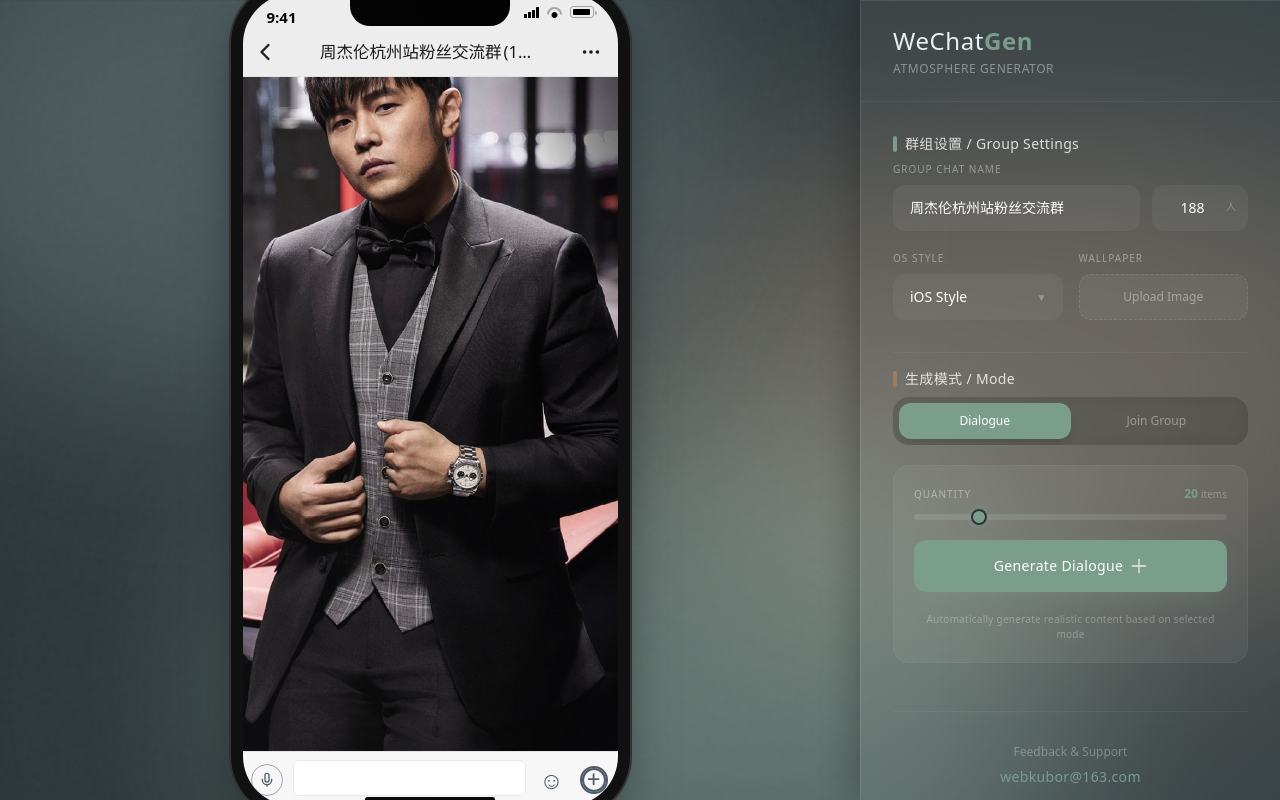
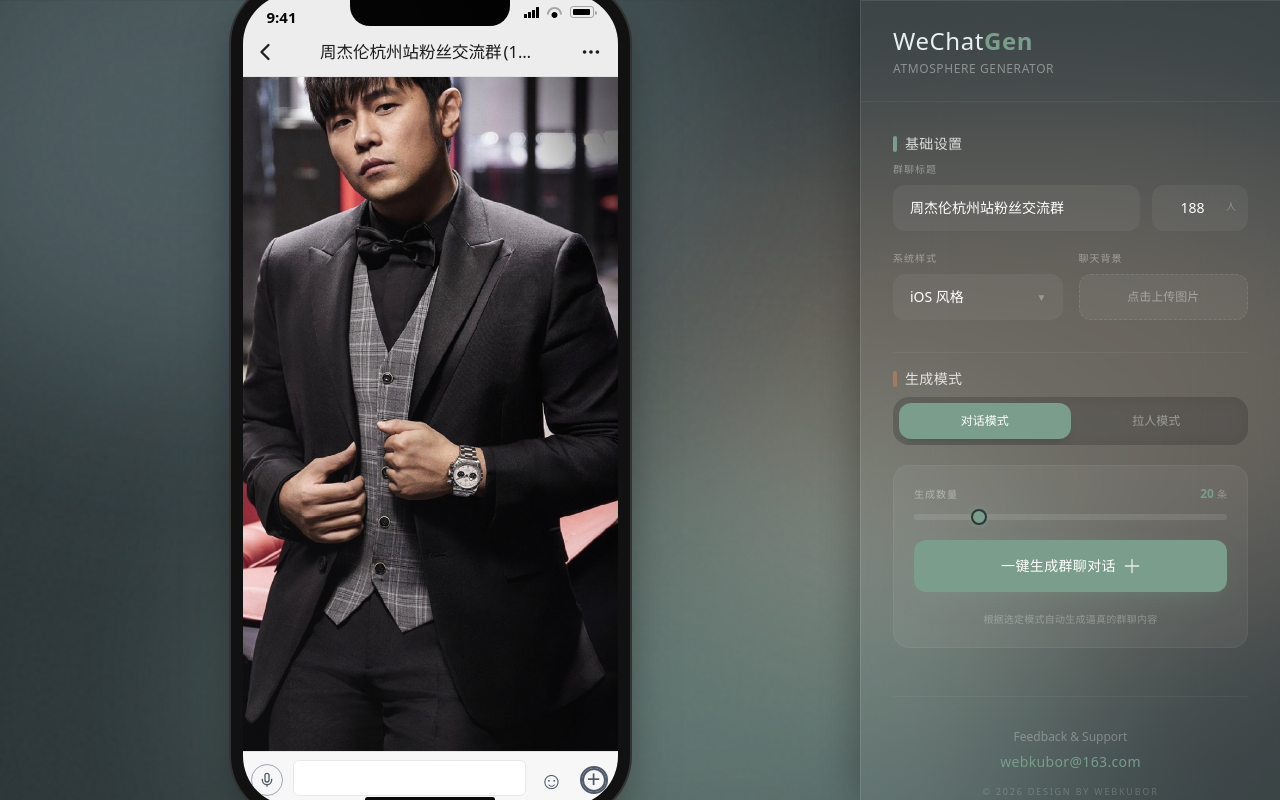
Before and after one commit to webkubor/wechat-chat-gen, a Vue app: page / in a window 1280 px wide. Built offline with nearby package versions, Linux system fonts and the light colour scheme.

Commit message:
feat(ConfigPanel): 将界面文本从英文翻译为中文

```diff
--- a/src/components/ConfigPanel.vue
+++ b/src/components/ConfigPanel.vue
@@ -33,11 +33,11 @@
     <div class="space-y-5">
       <div class="flex items-center gap-2 mb-2">
          <div class="w-1 h-4 bg-[#7A9D8C] rounded-full"></div>
-         <h3 class="text-sm font-medium text-white/80 tracking-wide">群组设置 / Group Settings</h3>
+         <h3 class="text-sm font-medium text-white/80 tracking-wide">基础设置</h3>
       </div>
 
       <div class="group">
-        <label class="block text-[10px] font-medium text-white/40 uppercase tracking-widest mb-2 group-focus-within:text-[#7A9D8C] transition-colors">Group Chat Name</label>
+        <label class="block text-[10px] font-medium text-white/40 uppercase tracking-widest mb-2 group-focus-within:text-[#7A9D8C] transition-colors">群聊标题</label>
         <div class="flex gap-3">
           <input
             v-model="chatStore.groupTitle"
@@ -59,19 +59,19 @@
 
       <div class="grid grid-cols-2 gap-4">
         <div class="group">
-          <label class="block text-[10px] font-medium text-white/40 uppercase tracking-widest mb-2 group-focus-within:text-[#7A9D8C] transition-colors">OS Style</label>
+          <label class="block text-[10px] font-medium text-white/40 uppercase tracking-widest mb-2 group-focus-within:text-[#7A9D8C] transition-colors">系统样式</label>
           <div class="relative">
             <select v-model="chatStore.deviceType" class="w-full appearance-none bg-white/5 hover:bg-white/10 border border-transparent focus:border-[#7A9D8C]/50 rounded-xl px-4 py-3 text-sm text-white focus:outline-none focus:ring-4 focus:ring-[#7A9D8C]/10 transition-all duration-300 cursor-pointer">
-              <option value="ios" class="text-gray-900">iOS Style</option>
-              <option value="android" class="text-gray-900">Android Style</option>
+              <option value="ios" class="text-gray-900">iOS 风格</option>
+              <option value="android" class="text-gray-900">Android 风格</option>
             </select>
             <div class="absolute right-4 top-4 pointer-events-none text-white/30 text-[10px]">▼</div>
           </div>
         </div>
         <div>
-          <label class="block text-[10px] font-medium text-white/40 uppercase tracking-widest mb-2">Wallpaper</label>
+          <label class="block text-[10px] font-medium text-white/40 uppercase tracking-widest mb-2">聊天背景</label>
           <label class="flex items-center justify-center w-full h-[46px] bg-white/5 hover:bg-white/10 border border-white/10 border-dashed rounded-xl cursor-pointer transition-all duration-300 group hover:border-[#7A9D8C]/50">
-            <span class="text-xs text-white/40 group-hover:text-[#7A9D8C] transition-colors">Upload Image</span>
+            <span class="text-xs text-white/40 group-hover:text-[#7A9D8C] transition-colors">点击上传图片</span>
             <input type="file" @change="handleBgUpload" accept="image/*" class="hidden" />
           </label>
         </div>
@@ -82,7 +82,7 @@
     <div class="space-y-5 pt-4 border-t border-white/5">
       <div class="flex items-center gap-2 mb-2">
          <div class="w-1 h-4 bg-[#A27B5C] rounded-full"></div>
-         <h3 class="text-sm font-medium text-white/80 tracking-wide">生成模式 / Mode</h3>
+         <h3 class="text-sm font-medium text-white/80 tracking-wide">生成模式</h3>
       </div>
 
       <!-- Mode Switcher (Glass Pill) -->
@@ -92,14 +92,14 @@
           class="flex-1 py-2.5 rounded-xl text-xs font-medium transition-all duration-500 relative z-10"
           :class="currentMode === 'chat' ? 'text-white shadow-lg' : 'text-white/40 hover:text-white/60'"
         >
-          Dialogue
+          对话模式
         </button>
         <button
           @click="currentMode = 'join'"
           class="flex-1 py-2.5 rounded-xl text-xs font-medium transition-all duration-500 relative z-10"
           :class="currentMode === 'join' ? 'text-white shadow-lg' : 'text-white/40 hover:text-white/60'"
         >
-          Join Group
+          拉人模式
         </button>
 
         <!-- Animated Background Pill -->
@@ -113,8 +113,8 @@
       <div class="p-5 bg-white/5 rounded-2xl border border-white/5 space-y-5">
         <div>
           <div class="flex justify-between items-end mb-3">
-             <label class="text-[10px] font-medium text-white/40 uppercase tracking-widest">Quantity</label>
-             <span class="text-xs font-bold text-[#7A9D8C]">{{ genCount }} <span class="text-[10px] font-normal text-white/30">items</span></span>
+             <label class="text-[10px] font-medium text-white/40 uppercase tracking-widest">生成数量</label>
+             <span class="text-xs font-bold text-[#7A9D8C]">{{ genCount }} <span class="text-[10px] font-normal text-white/30">条</span></span>
           </div>
           <div class="flex items-center gap-4">
             <input
@@ -129,15 +129,15 @@
           @click="handleGenerate"
           class="w-full py-4 bg-[#7A9D8C] hover:bg-[#6B8E78] text-white rounded-xl font-medium text-sm shadow-[0_10px_30px_-10px_rgba(122,157,140,0.4)] hover:shadow-[0_15px_35px_-10px_rgba(122,157,140,0.5)] transition-all duration-300 transform hover:-translate-y-0.5 active:translate-y-0 active:scale-[0.98] flex items-center justify-center gap-2 tracking-wide"
         >
-          <span v-if="currentMode === 'chat'">Generate Dialogue</span>
-          <span v-else>Generate Join Logs</span>
+          <span v-if="currentMode === 'chat'">一键生成群聊对话</span>
+          <span v-else>一键生成入群记录</span>
           <svg width="16" height="16" viewBox="0 0 24 24" fill="none" class="opacity-80">
             <path d="M12 2v20M2 12h20" stroke="currentColor" stroke-width="2" stroke-linecap="round"/>
           </svg>
         </button>
 
         <p class="text-center text-[10px] text-white/30 tracking-wide">
-          Automatically generate realistic content based on selected mode
+          根据选定模式自动生成逼真的群聊内容
         </p>
       </div>
     </div>
```
